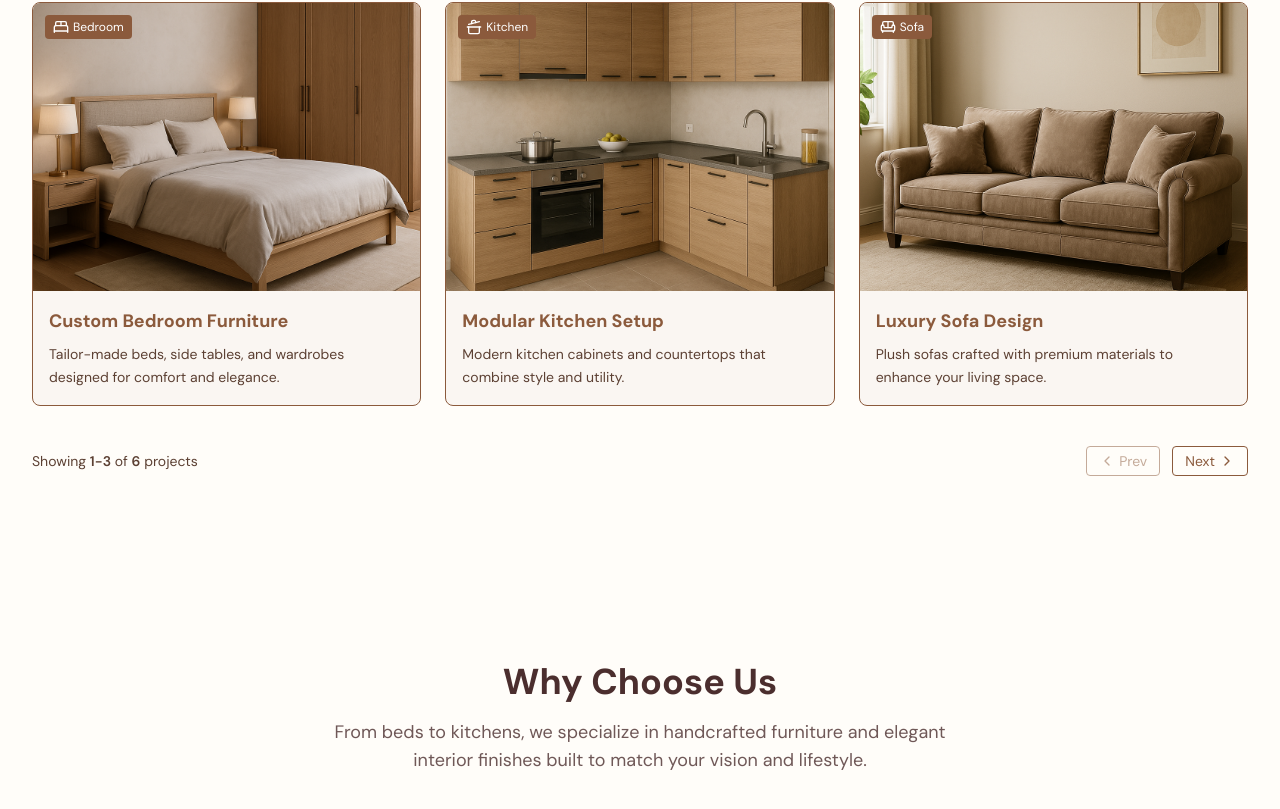
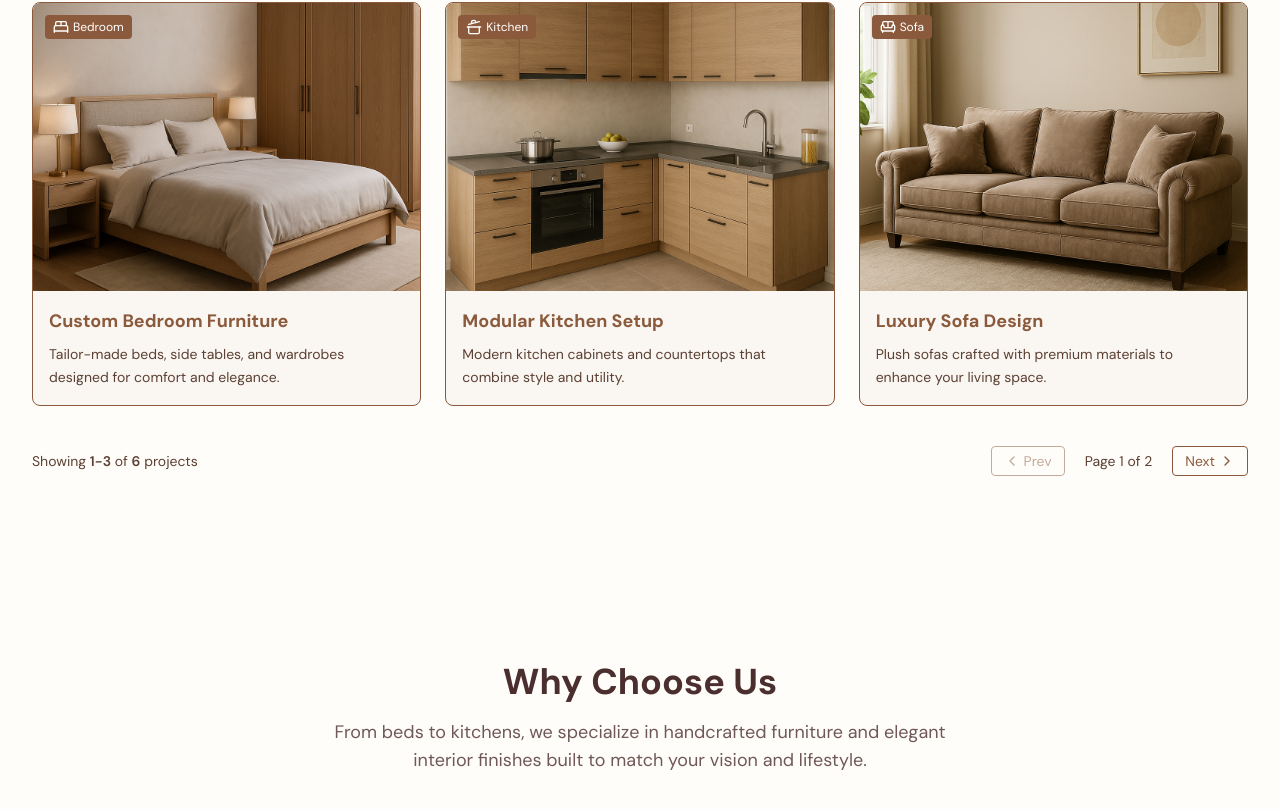
Before and after one commit to Jangidp0903/Komal-Wood-Work, a Next.js app: page / in a window 1280 px wide. Shown: the part 2408-3217 px from the top of the page. Built offline with nearby package versions, Linux system fonts and the light colour scheme.

Commit message:
separate data

```diff
--- /dev/null
+++ b/src/app/data/projectsData.ts
@@ -0,0 +1,83 @@
+import { StaticImageData } from "next/image";
+import {
+  BedDouble,
+  CookingPot,
+  Sofa,
+  Bath,
+  Building2,
+  Briefcase,
+} from "lucide-react";
+import React from "react";
+
+import Bedroom from "../../../public/bedroom.png";
+import Kitchen from "../../../public/kitchen.png";
+import Sofaa from "../../../public/sofa.png";
+import Bathroom from "../../../public/bathroom.png";
+import Office from "../../../public/office.png";
+import Interior from "../../../public/interior.png";
+
+export interface Project {
+  id: number;
+  title: string;
+  description: string;
+  image: string | StaticImageData;
+  category: string;
+  icon: React.ReactNode; // Correct type for JSX elements
+}
+
+export const projects: Project[] = [
+  {
+    id: 1,
+    title: "Custom Bedroom Furniture",
+    description:
+      "Tailor-made beds, side tables, and wardrobes designed for comfort and elegance.",
+    image: Bedroom,
+    category: "Bedroom",
+    icon: React.createElement(BedDouble),
+  },
+  {
+    id: 2,
+    title: "Modular Kitchen Setup",
+    description:
+      "Modern kitchen cabinets and countertops that combine style and utility.",
+    image: Kitchen,
+    category: "Kitchen",
+    icon: React.createElement(CookingPot),
+  },
+  {
+    id: 3,
+    title: "Luxury Sofa Design",
+    description:
+      "Plush sofas crafted with premium materials to enhance your living space.",
+    image: Sofaa,
+    category: "Sofa",
+    icon: React.createElement(Sofa),
+  },
+  {
+    id: 4,
+    title: "Modern Bathroom Vanity",
+    description:
+      "Elegant vanities and storage designed to bring style to your bathroom.",
+    image: Bathroom,
+    category: "Bathroom",
+    icon: React.createElement(Bath),
+  },
+  {
+    id: 5,
+    title: "Home Office Setup",
+    description:
+      "Functional and aesthetic furniture tailored for productivity at home.",
+    image: Office,
+    category: "Office",
+    icon: React.createElement(Briefcase),
+  },
+  {
+    id: 6,
+    title: "Full Interior Projects",
+    description:
+      "Complete space transformation—from concept to execution—for homes & studios.",
+    image: Interior,
+    category: "Interior",
+    icon: React.createElement(Building2),
+  },
+];
--- a/src/components/ProjectSection.tsx
+++ b/src/components/ProjectSection.tsx
@@ -1,90 +1,13 @@
 import React, { useState } from "react";
-import Image, { StaticImageData } from "next/image";
-import {
-  BedDouble,
-  CookingPot,
-  Sofa,
-  Bath,
-  Building2,
-  Briefcase,
-  ChevronLeft,
-  ChevronRight,
-} from "lucide-react";
+import Image from "next/image";
+import { ChevronLeft, ChevronRight } from "lucide-react";
+import { Project, projects } from "@/app/data/projectsData";
 
-import Bedroom from "../../public/bedroom.png";
-import Kitchen from "../../public/kitchen.png";
-import Sofaa from "../../public/sofa.png";
-import Bathroom from "../../public/bathroom.png";
-import Office from "../../public/office.png";
-import Interior from "../../public/interior.png";
-
-interface Project {
-  id: number;
-  title: string;
-  description: string;
-  image: string | StaticImageData;
-  category: string;
-  icon: React.ReactNode;
+interface ProjectCardProps {
+  project: Project;
 }
 
-const projects: Project[] = [
-  {
-    id: 1,
-    title: "Custom Bedroom Furniture",
-    description:
-      "Tailor-made beds, side tables, and wardrobes designed for comfort and elegance.",
-    image: Bedroom,
-    category: "Bedroom",
-    icon: <BedDouble className="text-white w-4 h-4" />,
-  },
-  {
-    id: 2,
-    title: "Modular Kitchen Setup",
-    description:
-      "Modern kitchen cabinets and countertops that combine style and utility.",
-    image: Kitchen,
-    category: "Kitchen",
-    icon: <CookingPot className="text-white w-4 h-4" />,
-  },
-  {
-    id: 3,
-    title: "Luxury Sofa Design",
-    description:
-      "Plush sofas crafted with premium materials to enhance your living space.",
-    image: Sofaa,
-    category: "Sofa",
-    icon: <Sofa className="text-white w-4 h-4" />,
-  },
-  {
-    id: 4,
-    title: "Modern Bathroom Vanity",
-    description:
-      "Elegant vanities and storage designed to bring style to your bathroom.",
-    image: Bathroom,
-    category: "Bathroom",
-    icon: <Bath className="text-white w-4 h-4" />,
-  },
-  {
-    id: 5,
-    title: "Home Office Setup",
-    description:
-      "Functional and aesthetic furniture tailored for productivity at home.",
-    image: Office,
-    category: "Office",
-    icon: <Briefcase className="text-white w-4 h-4" />,
-  },
-  {
-    id: 6,
-    title: "Full Interior Projects",
-    description:
-      "Complete space transformation—from concept to execution—for homes & studios.",
-    image: Interior,
-    category: "Interior",
-    icon: <Building2 className="text-white w-4 h-4" />,
-  },
-];
-
-const ProjectCard: React.FC<{ project: Project }> = ({ project }) => {
+const ProjectCard: React.FC<ProjectCardProps> = ({ project }) => {
   return (
     <article
       className="border border-[#8B5A3C] bg-[#FAF6F2] rounded-lg overflow-hidden w-full"
@@ -98,11 +21,13 @@ const ProjectCard: React.FC<{ project: Project }> = ({ project }) => {
           fill
           className="object-cover"
           sizes="100vw"
-          priority={project.id <= 2}
+          loading={project.id <= 2 ? "eager" : "lazy"}
           itemProp="image"
         />
         <div className="absolute top-3 left-3 flex items-center gap-1 bg-[#8B5A3C] text-white text-xs px-2 py-1 rounded">
-          {project.icon}
+          <span className="text-white w-4 h-4 flex items-center justify-center">
+            {project.icon}
+          </span>
           <span itemProp="serviceType">{project.category}</span>
         </div>
       </div>
@@ -123,14 +48,20 @@ const ProjectCard: React.FC<{ project: Project }> = ({ project }) => {
 
 const ProjectSection: React.FC = () => {
   const [currentPage, setCurrentPage] = useState<number>(1);
-  const projectsPerPage = 3;
+  const projectsPerPage: number = 3;
 
-  // Pagination Logic
-  const indexOfLast = currentPage * projectsPerPage;
-  const indexOfFirst = indexOfLast - projectsPerPage;
-  const currentProjects = projects.slice(indexOfFirst, indexOfLast);
+  const indexOfLast: number = currentPage * projectsPerPage;
+  const indexOfFirst: number = indexOfLast - projectsPerPage;
+  const currentProjects: Project[] = projects.slice(indexOfFirst, indexOfLast);
+  const totalPages: number = Math.ceil(projects.length / projectsPerPage);
 
-  const totalPages = Math.ceil(projects.length / projectsPerPage);
+  const handlePreviousPage = (): void => {
+    setCurrentPage((prev) => Math.max(prev - 1, 1));
+  };
+
+  const handleNextPage = (): void => {
+    setCurrentPage((prev) => Math.min(prev + 1, totalPages));
+  };
 
   return (
     <section
@@ -156,16 +87,13 @@ const ProjectSection: React.FC = () => {
           </p>
         </header>
 
-        {/* Projects Grid */}
         <div className="grid grid-cols-1 sm:grid-cols-2 lg:grid-cols-3 gap-6">
-          {currentProjects.map((project) => (
+          {currentProjects.map((project: Project) => (
             <ProjectCard key={project.id} project={project} />
           ))}
         </div>
 
-        {/* Pagination Controls */}
         <div className="flex flex-col sm:flex-row justify-between items-center mt-10 gap-4">
-          {/* Left Side Info */}
           <div className="text-sm text-[#5C4033] text-center sm:text-left">
             Showing{" "}
             <span className="font-semibold">
@@ -174,26 +102,29 @@ const ProjectSection: React.FC = () => {
             of <span className="font-semibold">{projects.length}</span> projects
           </div>
 
-          {/* Right Side Controls */}
           <div className="flex items-center gap-3">
             <button
-              onClick={() => setCurrentPage((prev) => Math.max(prev - 1, 1))}
+              onClick={handlePreviousPage}
               disabled={currentPage === 1}
-              className="flex items-center gap-1 px-3 py-1 border border-[#8B5A3C] rounded text-[#8B5A3C] text-sm disabled:opacity-50 disabled:cursor-not-allowed cursor-pointer"
+              className="flex items-center gap-1 px-3 py-1 border border-[#8B5A3C] rounded text-[#8B5A3C] text-sm disabled:opacity-50 disabled:cursor-not-allowed hover:bg-[#8B5A3C] hover:text-white transition-colors duration-200"
+              aria-label="Go to previous page"
+              type="button"
             >
-              <ChevronLeft className="w-4 h-4" />
-              Prev
+              <ChevronLeft className="w-4 h-4" /> Prev
             </button>
 
+            <span className="text-sm text-[#5C4033] px-2">
+              Page {currentPage} of {totalPages}
+            </span>
+
             <button
-              onClick={() =>
-                setCurrentPage((prev) => Math.min(prev + 1, totalPages))
-              }
+              onClick={handleNextPage}
               disabled={currentPage === totalPages}
-              className="flex items-center gap-1 px-3 py-1 border border-[#8B5A3C] rounded text-[#8B5A3C] text-sm disabled:opacity-50 disabled:cursor-not-allowed cursor-pointer"
+              className="flex items-center gap-1 px-3 py-1 border border-[#8B5A3C] rounded text-[#8B5A3C] text-sm disabled:opacity-50 disabled:cursor-not-allowed hover:bg-[#8B5A3C] hover:text-white transition-colors duration-200"
+              aria-label="Go to next page"
+              type="button"
             >
-              Next
-              <ChevronRight className="w-4 h-4" />
+              Next <ChevronRight className="w-4 h-4" />
             </button>
           </div>
         </div>
```
